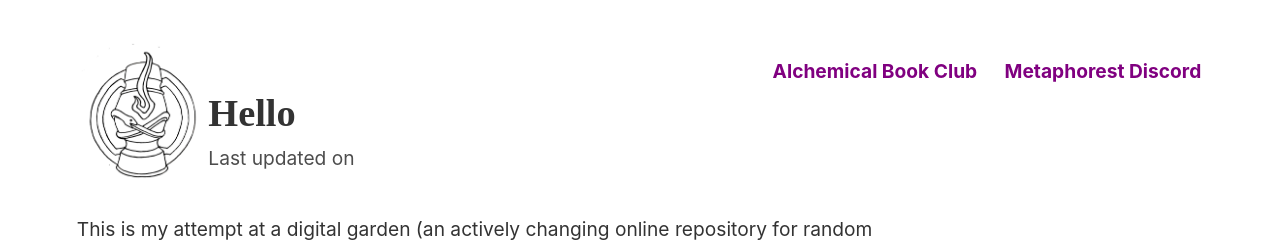
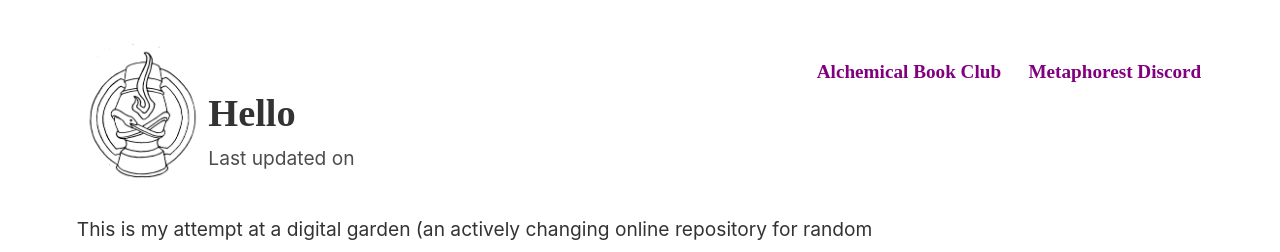
Before and after one commit to lauragyre/jekyll, a Jekyll site: the page built from _notes/About/Hello.md, in a window 1280 px wide. Shown: the top 252 px of the page. Built offline with Jekyll 4.4.1, drawn with Linux system fonts in a browser that asks for light colours; some web fonts are replaced.

Commit message:
IM Fell!

```diff
--- a/_sass/_style.scss
+++ b/_sass/_style.scss
@@ -112,6 +112,7 @@ nav {
 
 nav a {
   padding-left: 20px;
+  font-family: "IM Fell English" !important;
 }
 
 #notes-entry-container {
```
Also changed, not shown: 1 other file.
